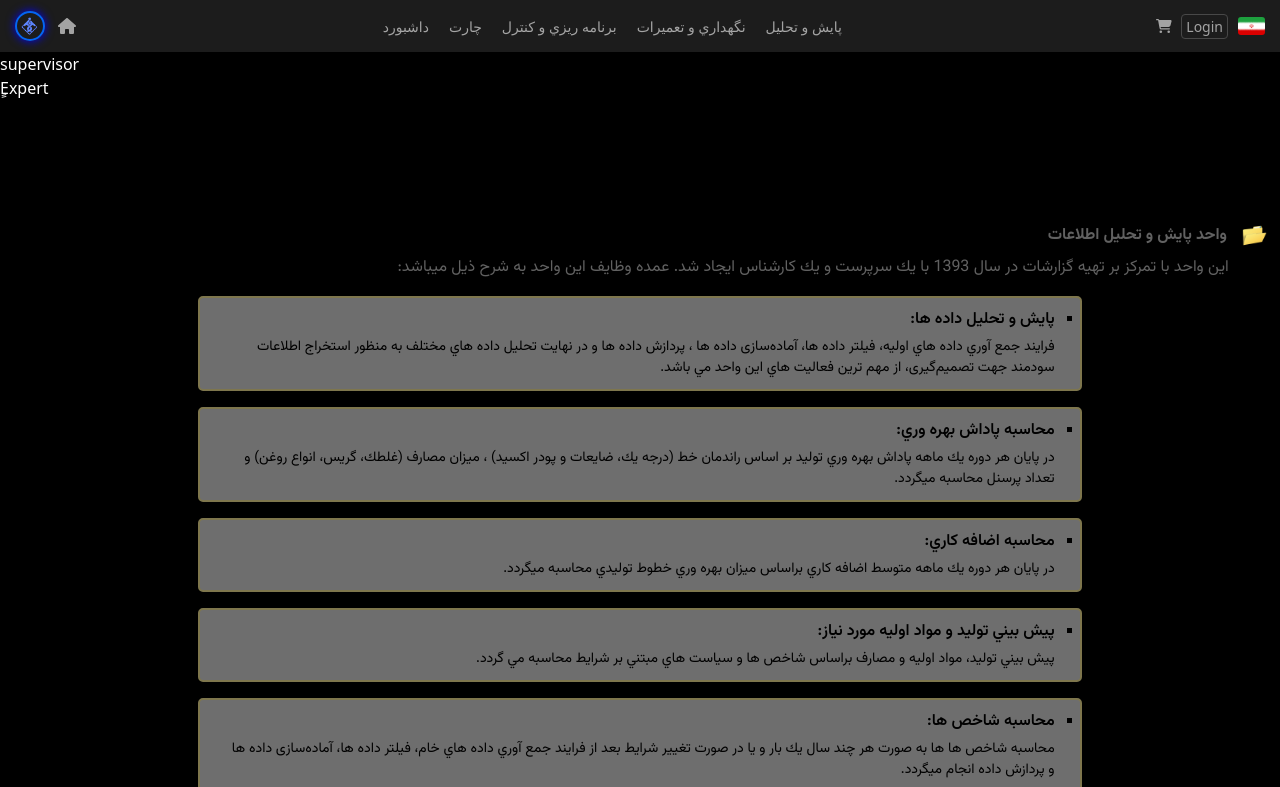
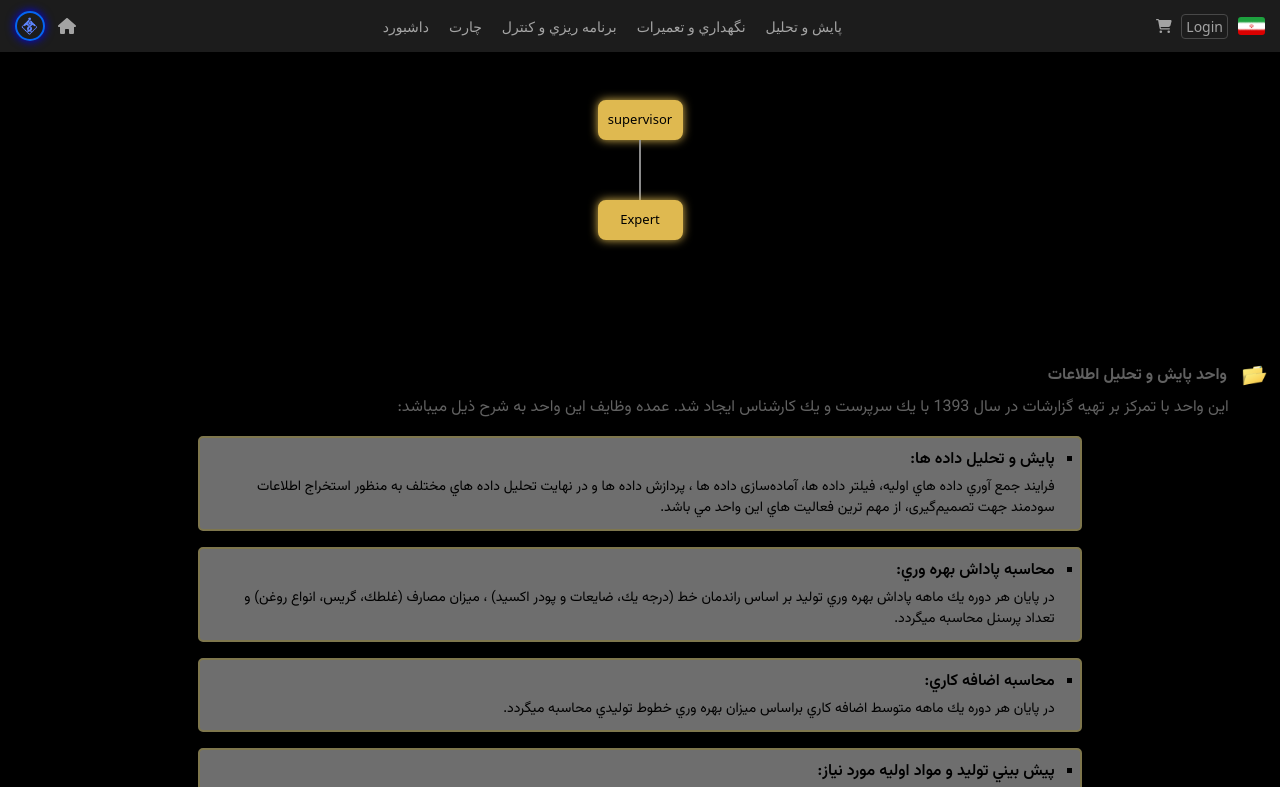
Before and after one commit to sinaboorj/Learn-Fast-Office, a React (Vite) app in the folder Frontend/: page /api/monitoring-analysis in a window 1280 px wide. Shown: the top 787 px of the page. Built offline with nearby package versions, Linux system fonts and the light colour scheme.

Commit message:
1402/03/06 V2

```diff
--- a/Frontend/src/css/analysisChart.css
+++ b/Frontend/src/css/analysisChart.css
@@ -1,3 +1,25 @@
-.analysis-chart{
-    color: white;
+.analysis-chart {
+    display: flex;
+    flex-direction: column;
+    align-items: center;
 }
+.person {
+    background-color: #dfb950;
+    border-radius: 8px;
+    width: 85px;
+    height: 40px;
+    padding: 0px;
+    text-align: center;
+    display: flex;
+    align-items: center;
+    justify-content: center;
+    color: black;
+    box-shadow: 0 0 10px #dfb950;
+    border: solid 2px #dfb950;
+    font-size: 13px;
+}
+.v-line {
+    width: 2px;
+    height: 60px;
+    background-color: #8b8b8b;
+}
--- a/Frontend/src/pages/analysis/analysisChart.jsx
+++ b/Frontend/src/pages/analysis/analysisChart.jsx
@@ -3,16 +3,14 @@ import '../../css/analysisChart.css'
 const AnalysisChart = () => {
     return (
         <>
+            <br /><br />
             <div className="analysis-chart">
-                <div className="a-chart-head">
-                   <span>supervisor</span>
-                </div>
-                <div className="a-chart-expert">
-                <span>ٍExpert</span>
-                </div>
+                    <div className='person'>supervisor</div>
+                    <div className='v-line'></div>
+                    <div className='person'>Expert</div>
             </div>
         </>
-     );
+    );
 }
 
 export default AnalysisChart;
```
